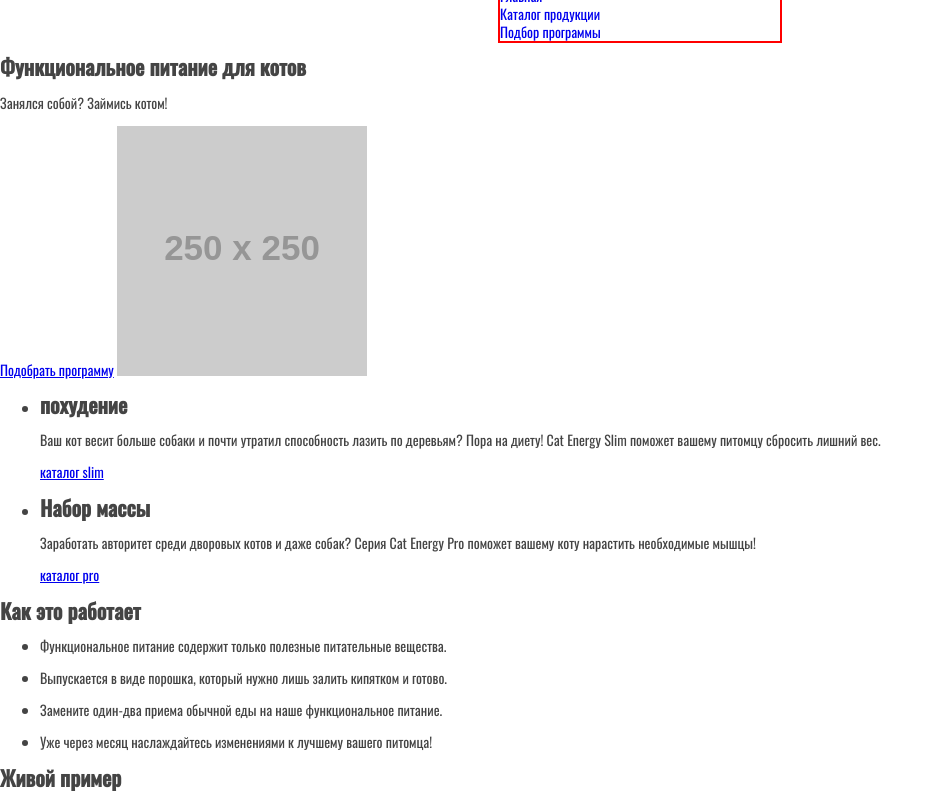
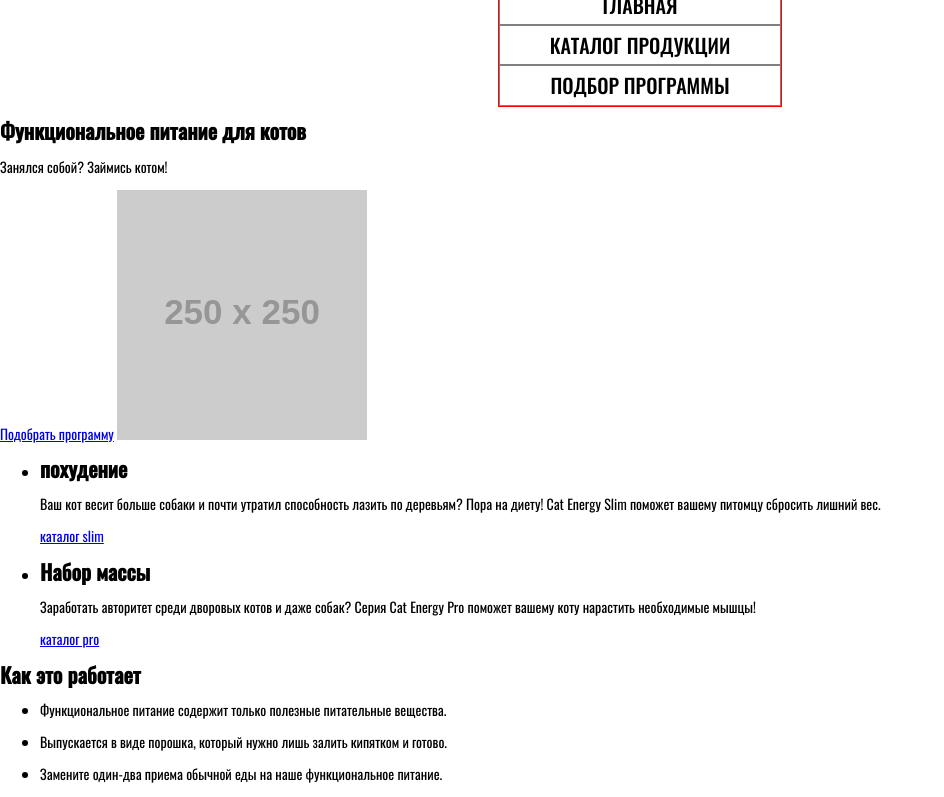
Before and after one commit to Ivan-El/catEnergy, a website: page source/index.html in a window 1280 px wide. Shown: the part 54-851 px from the top of the page, without its empty margins (0-944 px from the left). Drawn offline with nearby package versions, Linux system fonts and the light colour scheme; files that its build step writes are made by us from their sources; placeholder pictures from the web are drawn by us.

Commit message:
Добавляет стилизацию текста шапки сайта

```diff
--- a/source/less/blocks/page-header.less
+++ b/source/less/blocks/page-header.less
@@ -1,7 +1,11 @@
 .page-header {
   position: relative;
 
-  color: #000000;
+  font-weight: 500;
+  font-size: 20px;
+  line-height: 20px;
+  text-transform: uppercase;
+  color: @color-font-main;
 
   background-color: #ffffff;
 
@@ -21,5 +25,24 @@
 }
 
 .main-nav__link {
+  color: #000000;
   .link-reset();
 }
+
+.main-nav__item {
+  position: relative;
+
+  padding: 10px 0;
+
+  text-align: center;
+
+  outline: 1px solid grey;
+
+  // &::before {
+  //   position: absolute;
+  //   content: "";
+  //   width: 100%;
+  //   height: 1px;
+  //   background-color: #e6e6e6;
+  // }
+}
--- a/source/less/global.less
+++ b/source/less/global.less
@@ -17,9 +17,9 @@ body {
   font-size: 14px;
   line-height: 18px;
   font-family: @font-main;
-  color: #444444;
+  color: @color-font-main;
 
-  background-color: #ffffff;
+  background-color: @color-main;
 }
 
 img {
--- a/source/less/variables.less
+++ b/source/less/variables.less
@@ -1,2 +1,10 @@
+@black-color: #000000;
+@white-color: #ffffff;
+
 @font-main: "Oswald", arial, sans-serif;
 @font-second: arial, sans-serif;
+
+@color-main: @white-color;
+
+@color-font-main: @black-color;
+@color-font-second: @white-color;
```
